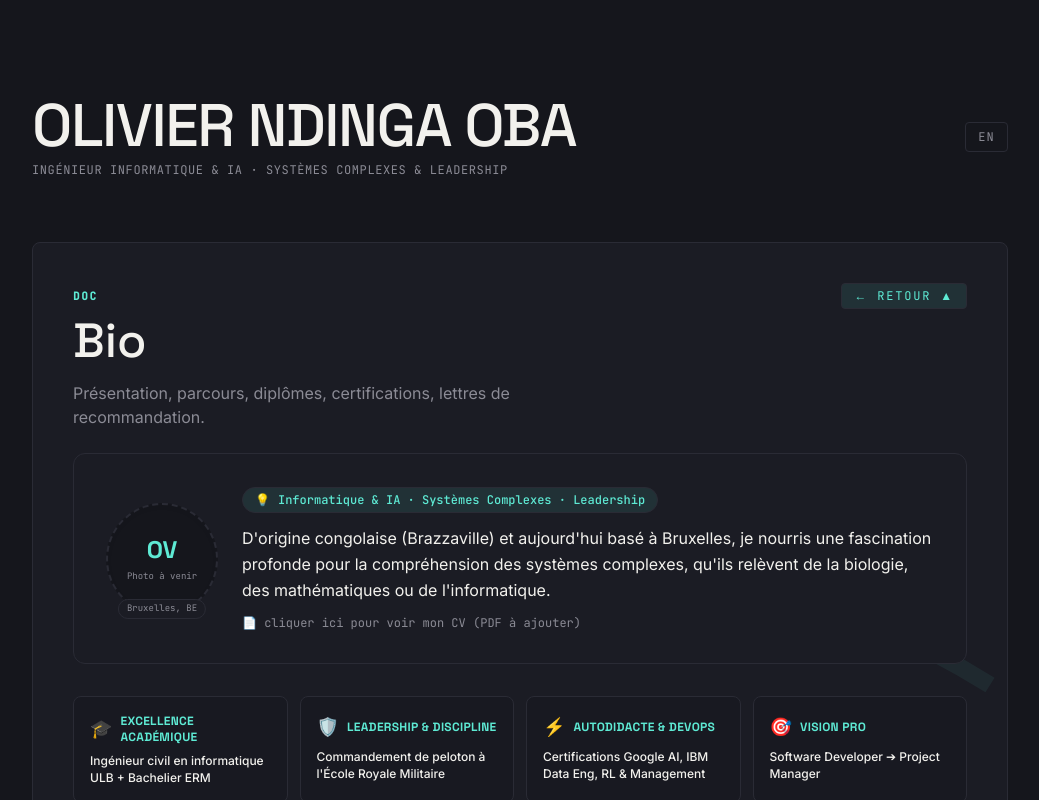
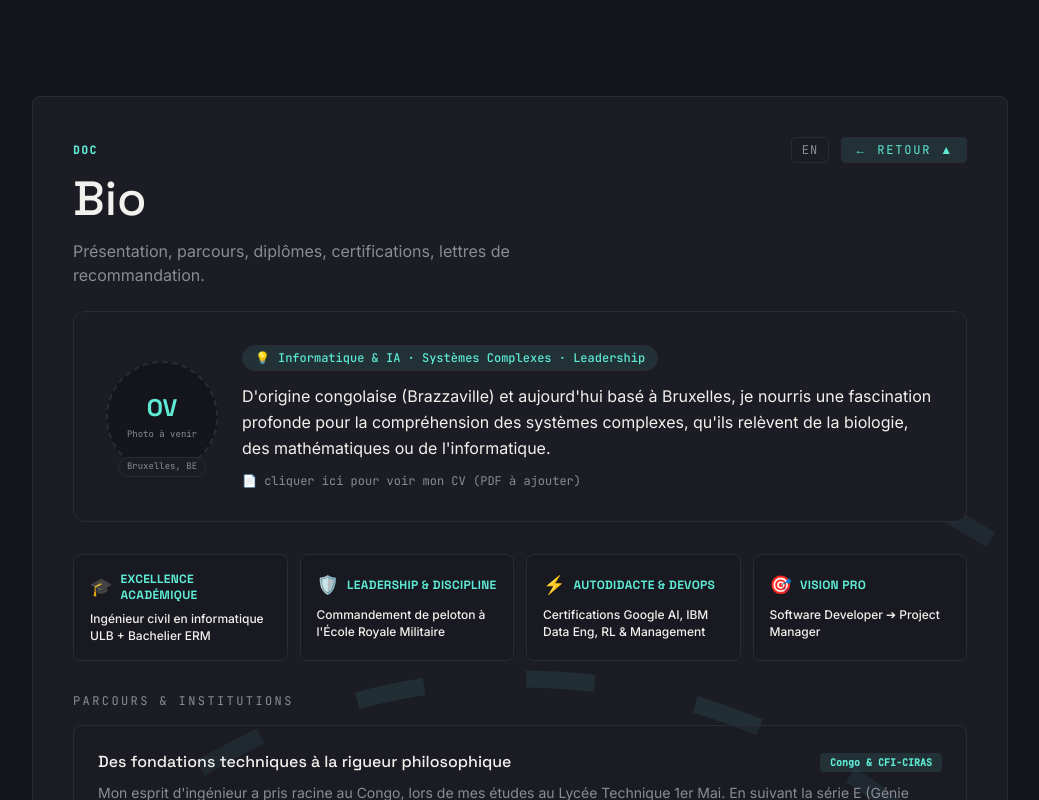
Before and after one commit to Vertu5/ndingaoba-oliviervertu, a Next.js app: page / in a window 1280 px wide. Both pictures are taken after a click on the button 310 px from the left and 358 px from the top of the page. Shown: the top 800 px of the page, without its empty margins (120-1159 px from the left). Built offline with nearby package versions, Linux system fonts and the light colour scheme.

Commit message:
fix(layout): hide main header name when section panel is open to avoid repetitive titles

```diff
--- a/app/components/Hub.tsx
+++ b/app/components/Hub.tsx
@@ -81,6 +81,8 @@ export default function Hub() {
 
   return (
     <main className="mx-auto w-full max-w-5xl flex-1 px-6 py-16 md:py-24">
+      {/* Header principal (affiché uniquement sur la grille d'accueil) */}
+      {!open && (
         <header className="mb-10 flex items-center justify-between md:mb-16">
           <div>
             <h1 className="font-display text-3xl font-medium tracking-tight sm:text-5xl md:text-6xl text-[var(--text)]">
@@ -97,6 +99,7 @@ export default function Hub() {
             {t.langToggle}
           </button>
         </header>
+      )}
 
       {/* Grille */}
       <div
@@ -140,17 +143,25 @@ export default function Hub() {
                 <Pattern id={subOpen ? subOpen.id : open.id} />
               </div>
               <div className="relative p-6 md:p-10">
-                {/* Header du panneau déplié avec bouton RETOUR en haut */}
-                <div className="flex items-center justify-between gap-4 mb-2">
+                {/* Header du panneau déplié avec langue et bouton RETOUR en haut */}
+                <div className="flex items-center justify-between gap-4 mb-3">
                   <span className="font-mono text-[11px] tracking-[0.15em] text-[var(--accent)] font-semibold">
                     {subOpen ? "LAB" : open.index}
                   </span>
+                  <div className="flex items-center gap-3">
+                    <button
+                      onClick={toggle}
+                      className="font-mono rounded border border-[var(--border)] px-2.5 py-1 text-xs tracking-[0.1em] text-[var(--text-muted)] transition-colors hover:border-[var(--accent)]/40 hover:text-[var(--accent)]"
+                    >
+                      {t.langToggle}
+                    </button>
                     <button
                       onClick={() => setOpenId(null)}
                       className="font-mono text-xs tracking-[0.15em] text-[var(--accent)] hover:underline border border-[var(--accent)]/30 rounded px-3 py-1 bg-[var(--accent)]/10 transition-colors hover:bg-[var(--accent)] hover:text-black"
                     >
                       ← {t.back} ▲
                     </button>
+                  </div>
                 </div>
 
                 <h2 className="font-display text-3xl font-medium md:text-5xl">
```
Lines whose indentation alone changed are shown as unchanged.
